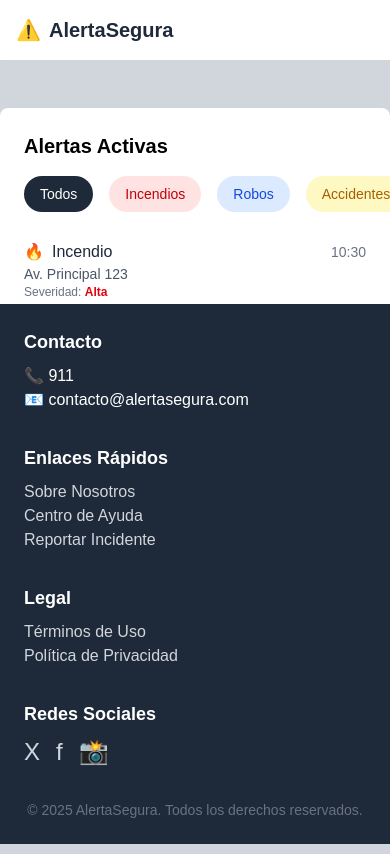
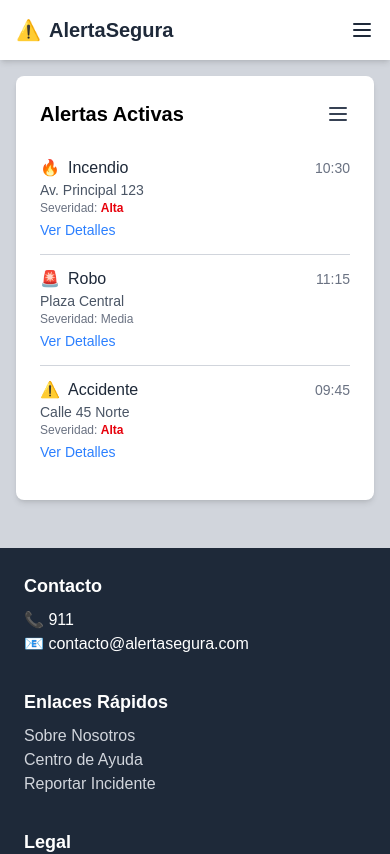
Before and after one commit to luisEnrique22xd/QuickSOSFront, a Next.js app: page /components/Alertas in a window 390 px wide. Shown: the top 854 px of the page. Built offline with nearby package versions, Linux system fonts and the light colour scheme.

Commit message:
03 Responsivo

```diff
--- a/app/components/Alertas/AlertasActivas.tsx
+++ b/app/components/Alertas/AlertasActivas.tsx
@@ -19,16 +19,40 @@ const alertas: Alerta[] = [
 const Alertas = () => {
   const [filtro, setFiltro] = useState<"Todos" | "Incendio" | "Robo" | "Accidente">("Todos");
   const [alertaSeleccionada, setAlertaSeleccionada] = useState<Alerta | null>(null);
+  const [menuOpen, setMenuOpen] = useState(false);
 
   const alertasFiltradas =
     filtro === "Todos" ? alertas : alertas.filter((alerta) => alerta.tipo === filtro);
 
   return (
-    <div className="bg-white p-6 rounded-lg shadow-md">
-      <h2 className="text-xl font-semibold mb-4 text-black">Alertas Activas</h2>
+    <div className="bg-white p-6 rounded-lg shadow-md relative">
+      {/* Encabezado con menú hamburguesa */}
+      <div className="flex justify-between items-center mb-4">
+        <h2 className="text-xl font-semibold text-black">Alertas Activas</h2>
 
-      {/* botones del filtro */}
-      <div className="flex space-x-4 mb-4">
+        {/* Botón menú visible solo en móviles */}
+        <button
+          onClick={() => setMenuOpen(!menuOpen)}
+          className="md:hidden text-gray-700 focus:outline-none"
+        >
+          {menuOpen ? (
+            <svg xmlns="http://www.w3.org/2000/svg" className="h-6 w-6" fill="none" viewBox="0 0 24 24" stroke="currentColor">
+              <path strokeLinecap="round" strokeLinejoin="round" strokeWidth={2} d="M6 18L18 6M6 6l12 12" />
+            </svg>
+          ) : (
+            <svg xmlns="http://www.w3.org/2000/svg" className="h-6 w-6" fill="none" viewBox="0 0 24 24" stroke="currentColor">
+              <path strokeLinecap="round" strokeLinejoin="round" strokeWidth={2} d="M4 6h16M4 12h16M4 18h16" />
+            </svg>
+          )}
+        </button>
+      </div>
+
+      {/* Botones del filtro (siempre visibles en escritorio, colapsables en móvil) */}
+<div
+  className={`flex flex-wrap justify-center md:justify-start gap-2 mb-4 transition-all ${
+    menuOpen ? "flex" : "hidden md:flex"
+  }`}
+>
         <button
           onClick={() => setFiltro("Todos")}
           className={`px-4 py-2 rounded-full text-sm cursor-pointer ${
@@ -66,7 +90,7 @@ const Alertas = () => {
         </button>
       </div>
 
-      {/* lista de las alertas filtradas */}
+      {/* Lista de alertas */}
       <div>
         {alertasFiltradas.length > 0 ? (
           alertasFiltradas.map((alerta) => (
--- a/app/components/Alertas/page.tsx
+++ b/app/components/Alertas/page.tsx
@@ -7,57 +7,13 @@ export default function AlertasPage() {
   return (
     <>
 
-    <Navbar />
-      <div className="bg-gray-300 p-6 shadow-md">
-      </div>
-      <div className="min-h-screen bg-gray-300 flex flex-col">
-
-        <main>
+    <div className="min-h-screen bg-gray-300 flex flex-col">
+      <Navbar />
+        <main className="flex-grow container mx-auto p-4 md:p-6 lg:p-8">
           <AlertasActivas />
         </main>
-        <footer className="bg-gray-800 text-white p-6 mt-8 fixed bottom-0 left-0 w-full">
-      <div className="container mx-auto grid grid-cols-1 md:grid-cols-4 gap-8">
-        <div>
-          <h3 className="font-semibold text-lg mb-2">Contacto</h3>
-          <p>📞 911</p>
-          <p>📧 contacto@alertasegura.com</p>
-        </div>
-        <div>
-          <h3 className="font-semibold text-lg mb-2">Enlaces Rápidos</h3>
-          <ul>
-            <li><Link href="/nosotros" className="text-gray-300 hover:text-white">Sobre Nosotros</Link></li>
-            <li><Link href="/ayuda" className="text-gray-300 hover:text-white">Centro de Ayuda</Link></li>
-            <li><Link href="/reportar-incidente" className="text-gray-300 hover:text-white">Reportar Incidente</Link></li>
-          </ul>
-        </div>
-        <div>
-          <h3 className="font-semibold text-lg mb-2">Legal</h3>
-          <ul>
-            <li><Link href="/terminos" className="text-gray-300 hover:text-white">Términos de Uso</Link></li>
-            <li><Link href="/privacidad" className="text-gray-300 hover:text-white">Política de Privacidad</Link></li>
-          </ul>
-        </div>
-        <div>
-          <h3 className="font-semibold text-lg mb-2">Redes Sociales</h3>
-          <div className="flex space-x-4">
-
-            <Link href="https://twitter.com" className="text-gray-300 hover:text-white">
-              <span className="text-2xl">X</span>
-            </Link>
-            <Link href="https://facebook.com" className="text-gray-300 hover:text-white">
-              <span className="text-2xl">f</span>
-            </Link>
-            <Link href="https://instagram.com" className="text-gray-300 hover:text-white">
-              <span className="text-2xl">📸</span>
-            </Link>
-          </div>
-        </div>
-      </div>
-      <div className="text-center mt-8 text-gray-500 text-sm">
-        &copy; 2025 AlertaSegura. Todos los derechos reservados.
-      </div>
-    </footer>
-      </div>
+      <Footer />
+    </div>
     </>
   );
 }
--- a/app/components/Navbar.tsx
+++ b/app/components/Navbar.tsx
@@ -2,9 +2,11 @@
 import Link from "next/link";
 import { usePathname } from "next/navigation";
 import { motion } from "framer-motion";
+import { useState } from "react";
 
 const Navbar = () => {
   const pathname = usePathname();
+  const [menuOpen, setMenuOpen] = useState(false);
 
   const links = [
     { href: "/", label: "Inicio" },
@@ -14,7 +16,7 @@ const Navbar = () => {
   ];
 
   return (
-    <nav className="bg-white p-4 shadow-md flex justify-between items-center">
+    <nav className="bg-white p-4 shadow-md flex justify-between items-center relative">
       <div className="flex items-center">
         <Link
           href="/"
@@ -25,8 +27,34 @@ const Navbar = () => {
         </Link>
       </div>
 
-      <div className="absolute left-1/2 transform -translate-x-1/2
-                      hidden md:flex md:items-center md:space-x-8 ">
+      <button
+        onClick={() => setMenuOpen(!menuOpen)}
+        className="md:hidden text-gray-800 focus:outline-none"
+      >
+        {menuOpen ? (
+          <svg
+            xmlns="http://www.w3.org/2000/svg"
+            className="h-6 w-6"
+            fill="none"
+            viewBox="0 0 24 24"
+            stroke="currentColor"
+          >
+            <path strokeLinecap="round" strokeLinejoin="round" strokeWidth={2} d="M6 18L18 6M6 6l12 12" />
+          </svg>
+        ) : (
+          <svg
+            xmlns="http://www.w3.org/2000/svg"
+            className="h-6 w-6"
+            fill="none"
+            viewBox="0 0 24 24"
+            stroke="currentColor"
+          >
+            <path strokeLinecap="round" strokeLinejoin="round" strokeWidth={2} d="M4 6h16M4 12h16M4 18h16" />
+          </svg>
+        )}
+      </button>
+
+      <div className="hidden md:flex md:items-center md:space-x-8 absolute left-1/2 transform -translate-x-1/2">
         {links.map((link) => (
           <div key={link.href} className="relative">
             <Link
@@ -47,6 +75,23 @@ const Navbar = () => {
           </div>
         ))}
       </div>
+
+      {menuOpen && (
+        <div className="absolute top-full left-0 w-full bg-white shadow-md flex flex-col items-center space-y-4 py-4 md:hidden z-50">
+          {links.map((link) => (
+            <Link
+              key={link.href}
+              href={link.href}
+              onClick={() => setMenuOpen(false)}
+              className={`${
+                pathname === link.href ? "text-gray-900 font-semibold" : "text-gray-600"
+              } hover:text-gray-900 transition-colors`}
+            >
+              {link.label}
+            </Link>
+          ))}
+        </div>
+      )}
     </nav>
   );
 };
```
